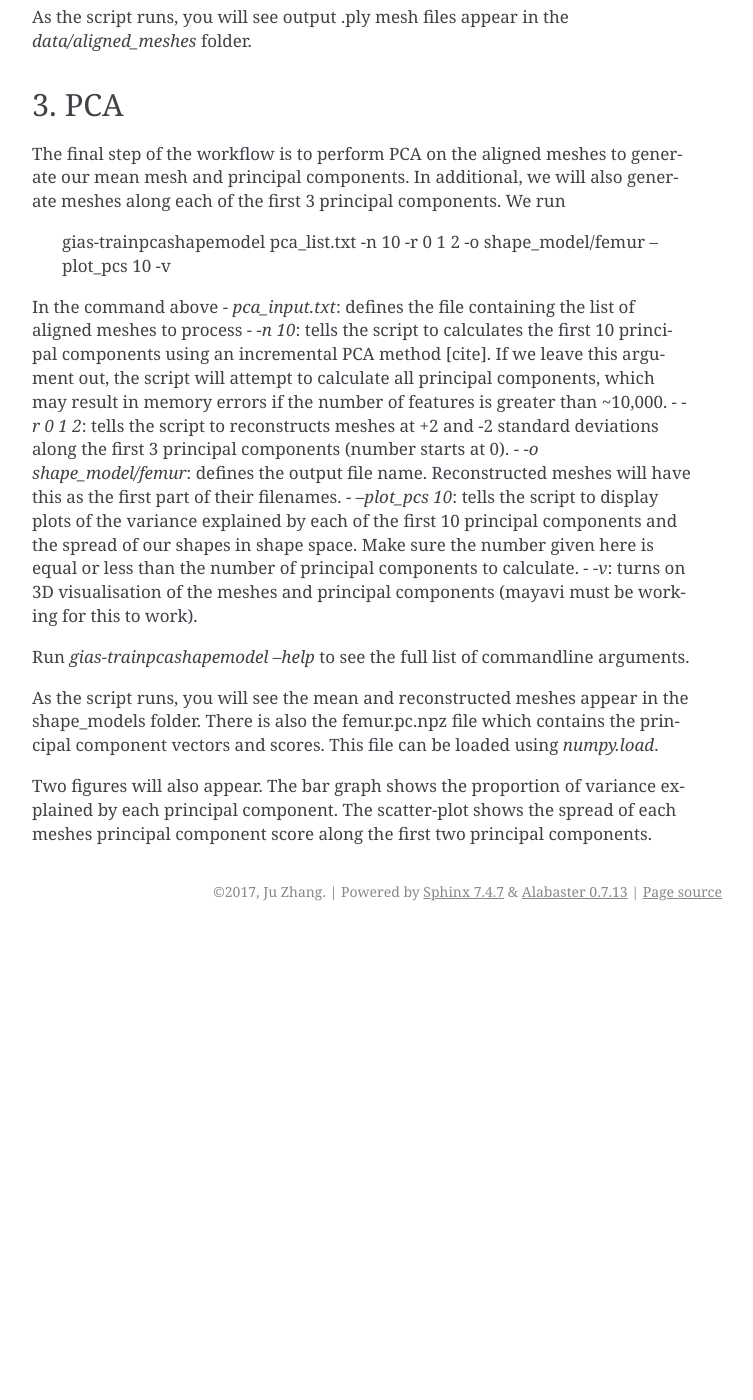
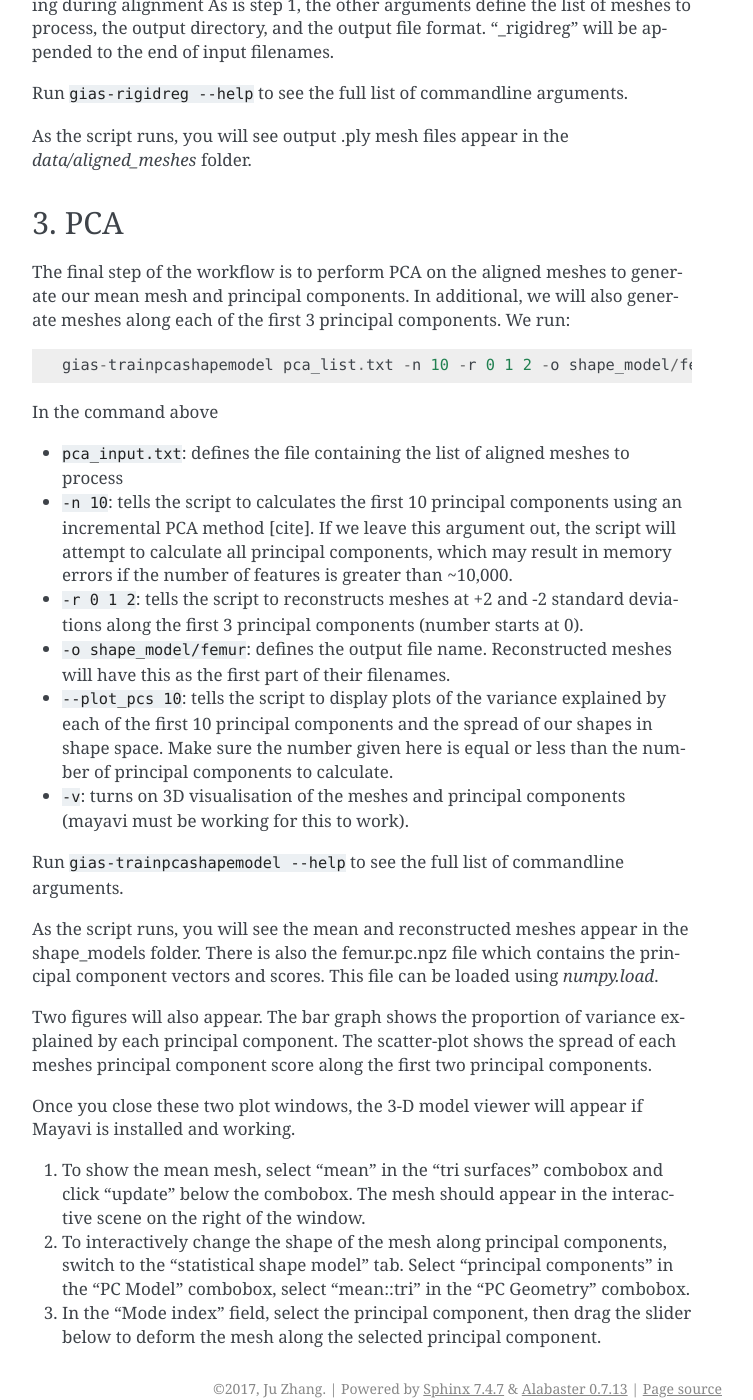
Before and after one commit to juzhang/gias2-shape-modelling-tutorial, a Sphinx documentation site: the page built from doc/shape-modelling-workflow.rst, in a window 1280 px wide and 1400 px high, scrolled down 1858 px. Shown: the whole window, without its empty margins (388-1141 px from the left). Built offline with Sphinx 7.4.7, drawn with Linux system fonts in a browser that asks for light colours; pages that are not in the unit, such as notebooks, are missing from menus; before the commit the page ends 2789 px from its top, so only the background shows below that; some of the changed text lies outside the part shown.

```diff
--- a/doc/shape-modelling-workflow.rst
+++ b/doc/shape-modelling-workflow.rst
@@ -8,24 +8,24 @@ This tutorial will use GIAS2 tools to processes a set of meshes, e.g. segmented
 
 The workflow is composed of running three commandline scripts:
 
-1. `gias-rbfreg`: Non-rigid registration of a reference mesh to all training meshes
-2. `gias-rigidreg`: Rigid-body registration to align all fitted meshes to the reference mesh
-3. `gias-trainpcashapemodel`: Perform PCA on the aligned meshes to calculate the mean mesh and principal components of shape variation.
+1. :code:`gias-rbfreg`: Non-rigid registration of a reference mesh to all training meshes
+2. :code:`gias-rigidreg`: Rigid-body registration to align all fitted meshes to the reference mesh
+3. :code:`gias-trainpcashapemodel`: Perform PCA on the aligned meshes to calculate the mean mesh and principal components of shape variation.
 
 Data Organisation
 ====================
 Each of the gias scripts will read in a set of meshes and output a set of meshes. Let's take a look at the input/output file directories prepared for this tutorial. In the data/ directory, we have
 
-- `segmentations/`: Segmented meshes for input to `gias-rbfreg`. In this tutorial, these are 10 femurs segemented from the Melbourne Femur Collection [cite].
-- `fitted_meshes/`: Fitted meshes output by `gias-rbfreg`, used as input for `gias-rigidreg`.
-- `aligned_meshes/`: Aligned meshes output by `gias-rigidreg`, used as input for `gias-trainpcashapemodel`.
-- `shape_model/`: Shape model outputs by `gias-trainpcashapemodel`.
+- `segmentations/`: Segmented meshes for input to :code:`gias-rbfreg`. In this tutorial, these are 10 femurs segemented from the Melbourne Femur Collection [cite].
+- `fitted_meshes/`: Fitted meshes output by `gias-rbfreg`, used as input for :code:`gias-rigidreg`.
+- `aligned_meshes/`: Aligned meshes output by `gias-rigidreg`, used as input for :code:`gias-trainpcashapemodel`.
+- `shape_model/`: Shape model outputs by :code:`gias-trainpcashapemodel`.
 
 Each script takes as argument a text file containing the file paths of its input meshes. These text files are in the `data/` directory:
 
-- `rbfreg_list.txt`: Segmented meshes for input into `gias-rbfreg`.
-- `rigidreg_list.txt`: Fitted meshes for input into `gias-rigidreg`.
-- `pca_list.txt`: Aligned meshes for input into `gias-trainpcashapemodel`.
+- `rbfreg_list.txt`: Segmented meshes for input into :code:`gias-rbfreg`.
+- `rigidreg_list.txt`: Fitted meshes for input into :code:`gias-rigidreg`.
+- `pca_list.txt`: Aligned meshes for input into :code:`gias-trainpcashapemodel`.
 
 0. Getting Started
 ==================
@@ -33,47 +33,55 @@ Open a terminal (on windows, an Anaconda prompt), and navigate to the tutorial `
 
 1. Mesh Fitting
 ===============
-The first step of the workflow is to non-rigidly register or fit one of our segmentations to the other segmentations, thereby representing all our segmentations by correspondent meshes. We run:
+The first step of the workflow is to non-rigidly register or fit one of our segmentations to the other segmentations, thereby representing all our segmentations by correspondent meshes. We run::
 
-    gias-rbfreg -b rbfreg_list.txt -d fitted_meshes --outext .ply
+        gias-rbfreg -b rbfreg_list.txt -d fitted_meshes --outext .ply
 
 Let's look at each argument of the command above:
-- `-b rbfreg_list.txt`: invokes batch mode for `gias-rbfreg` and gives it the list of meshes to morph. `gias-rbfreg` will use the FIRST mesh in the list as the reference to morph to all other meshes in the list.
-- `-d fitted_meshes`: defines the directory fitted meshes will be written into. "_rbfreg" will be appended to the end of the input file names.
-- `--outext .ply`: defines the output file format. In this case, we define fitted meshes to be in the PLY format.
 
-Run `gias-rbfreg --help` to see the full list of commandline arguments.
+- :code:`-b rbfreg_list.txt`: invokes batch mode for `gias-rbfreg` and gives it the list of meshes to morph. `gias-rbfreg` will use the FIRST mesh in the list as the reference to morph to all other meshes in the list.
+- :code:`-d fitted_meshes`: defines the directory fitted meshes will be written into. "_rbfreg" will be appended to the end of the input file names.
+- :code:`--outext .ply`: defines the output file format. In this case, we define fitted meshes to be in the PLY format.
+
+Run :code:`gias-rbfreg --help` to see the full list of commandline arguments.
 
 As the script runs, you will see output .ply mesh files appear in the `data/fitted_meshes` folder.
 
 2. Rigid Alignment
 ==================
-The second step of the workflow is to rigidly align the fitted meshes to remove rotational and translational variations. We run:
+The second step of the workflow is to rigidly align the fitted meshes to remove rotational and translational variations. We run::
 
     gias-rigidreg corr_r -b rigidreg_list.txt -d aligned_meshes --outext .ply
 
-The argument `corr_r` tells gias-rigidreg to use the correspondent rigid registration mode. If we want to normalise size as well, we can use `corr_rs` to apply scaling during alignment As is step 1, the other arguments define the list of meshes to process, the output directory, and the output file format. "_rigidreg" will be appended to the end of input filenames.
+The argument :code:`corr_r` tells gias-rigidreg to use the correspondent rigid registration mode. If we want to normalise size as well, we can use :code:`corr_rs` to apply scaling during alignment As is step 1, the other arguments define the list of meshes to process, the output directory, and the output file format. "_rigidreg" will be appended to the end of input filenames.
 
-Run `gias-rigidreg --help` to see the full list of commandline arguments.
+Run :code:`gias-rigidreg --help` to see the full list of commandline arguments.
 
 As the script runs, you will see output .ply mesh files appear in the `data/aligned_meshes` folder.
 
 3. PCA
 ======
-The final step of the workflow is to perform PCA on the aligned meshes to generate our mean mesh and principal components. In additional, we will also generate meshes along each of the first 3 principal components. We run
+The final step of the workflow is to perform PCA on the aligned meshes to generate our mean mesh and principal components. In additional, we will also generate meshes along each of the first 3 principal components. We run::
 
     gias-trainpcashapemodel pca_list.txt -n 10 -r 0 1 2 -o shape_model/femur --plot_pcs 10 -v
 
 In the command above
-- `pca_input.txt`: defines the file containing the list of aligned meshes to process
-- `-n 10`: tells the script to calculates the first 10 principal components using an incremental PCA method [cite]. If we leave this argument out, the script will attempt to calculate all principal components, which may result in memory errors if the number of features is greater than ~10,000.
-- `-r 0 1 2`: tells the script to reconstructs meshes at +2 and -2 standard deviations along the first 3 principal components (number starts at 0).
-- `-o shape_model/femur`: defines the output file name. Reconstructed meshes will have this as the first part of their filenames.
-- `--plot_pcs 10`: tells the script to display plots of the variance explained by each of the first 10 principal components and the spread of our shapes in shape space. Make sure the number given here is equal or less than the number of principal components to calculate.
-- `-v`: turns on 3D visualisation of the meshes and principal components (mayavi must be working for this to work).
 
-Run `gias-trainpcashapemodel --help` to see the full list of commandline arguments.
+- :code:`pca_input.txt`: defines the file containing the list of aligned meshes to process
+- :code:`-n 10`: tells the script to calculates the first 10 principal components using an incremental PCA method [cite]. If we leave this argument out, the script will attempt to calculate all principal components, which may result in memory errors if the number of features is greater than ~10,000.
+- :code:`-r 0 1 2`: tells the script to reconstructs meshes at +2 and -2 standard deviations along the first 3 principal components (number starts at 0).
+- :code:`-o shape_model/femur`: defines the output file name. Reconstructed meshes will have this as the first part of their filenames.
+- :code:`--plot_pcs 10`: tells the script to display plots of the variance explained by each of the first 10 principal components and the spread of our shapes in shape space. Make sure the number given here is equal or less than the number of principal components to calculate.
+- :code:`-v`: turns on 3D visualisation of the meshes and principal components (mayavi must be working for this to work).
+
+Run :code:`gias-trainpcashapemodel --help` to see the full list of commandline arguments.
 
 As the script runs, you will see the mean and reconstructed meshes appear in the shape_models folder. There is also the femur.pc.npz file which contains the principal component vectors and scores. This file can be loaded using `numpy.load`.
 
 Two figures will also appear. The bar graph shows the proportion of variance explained by each principal component. The scatter-plot shows the spread of each meshes principal component score along the first two principal components.
+
+Once you close these two plot windows, the 3-D model viewer will appear if Mayavi is installed and working.
+
+1. To show the mean mesh, select "mean" in the "tri surfaces" combobox and click "update" below the combobox. The mesh should appear in the interactive scene on the right of the window.
+2. To interactively change the shape of the mesh along principal components, switch to the "statistical shape model" tab. Select "principal components" in the "PC Model" combobox, select "mean::tri" in the "PC Geometry" combobox.
+3. In the "Mode index" field, select the principal component, then drag the slider below to deform the mesh along the selected principal component.
```
Also changed, not shown: doc/installation.rst (+11 -8 lines), readme.md (added, +17 -0 lines).
